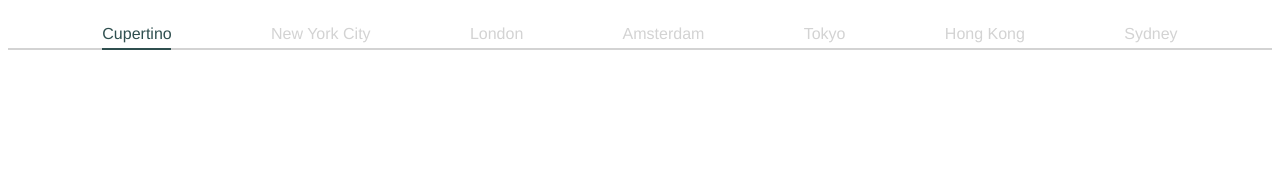
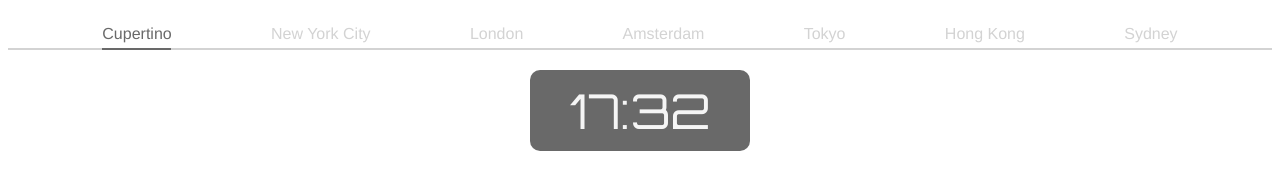
Before and after one commit to mgbauman/cities-navigation, a plain HTML site: page cityNav.html in a window 1280 px wide. Both pictures are taken after a click on the link "Cupertino". Drawn offline with Linux system fonts and the light colour scheme.

Commit message:
Added clock class to control the clock functionality. Did some basic styling and added a google font for it. Added IANA timezones to the navigation JSON file.

```diff
--- a/Files/navigation.json
+++ b/Files/navigation.json
@@ -2,31 +2,38 @@
   "cities": [
     {
       "section": "cupertino",
-      "label": "Cupertino"
+      "label": "Cupertino",
+      "timezone": "America/Los_Angeles"
     },
     {
       "section": "new-york-city",
-      "label": "New York City"
+      "label": "New York City",
+      "timezone": "America/New_York"
     },
     {
       "section": "london",
-      "label": "London"
+      "label": "London",
+      "timezone": "Europe/London"
     },
     {
       "section": "amsterdam",
-      "label": "Amsterdam"
+      "label": "Amsterdam",
+      "timezone": "Europe/Amsterdam"
     },
     {
       "section": "tokyo",
-      "label": "Tokyo"
+      "label": "Tokyo",
+      "timezone": "Asia/Tokyo"
     },
     {
       "section": "hong-kong",
-      "label": "Hong Kong"
+      "label": "Hong Kong",
+      "timezone": "Asia/Hong_Kong"
     },
     {
       "section": "sydney",
-      "label": "Sydney"
+      "label": "Sydney",
+      "timezone": "Australia/Sydney"
     }
   ]
 }
--- a/cityNav.css
+++ b/cityNav.css
@@ -19,7 +19,7 @@
 }
 
 .nav-item.active {
-  color: darkslategrey;
+  color: dimgrey;
 }
 
 .nav-item:not(.active):hover {
@@ -30,6 +30,24 @@
   position: absolute;
   height: 2px;
   bottom: -2px;
-  background: darkslategrey;
+  background: dimgrey;
   transition: 0.5s;
 }
+
+.clock {
+  background: dimgrey;
+  width: 200px;
+  padding: 10px;
+  text-align: center;
+  border-radius: 10px;
+}
+.clock-container {
+  display: flex;
+  justify-content: center;
+  margin-top: 20px;
+}
+.clock-time {
+  font-family: "Orbitron", "Courier New", sans-serif;
+  font-size: 48px;
+  color: whitesmoke;
+}
--- a/cityNav.html
+++ b/cityNav.html
@@ -4,14 +4,25 @@
     <meta charset="UTF-8">
     <title>Cities</title>
     <link rel="stylesheet" href="cityNav.css">
+    <link rel="preconnect" href="https://fonts.googleapis.com">
+    <link rel="preconnect" href="https://fonts.gstatic.com" crossorigin>
+    <link href="https://fonts.googleapis.com/css2?family=Orbitron&display=swap" rel="stylesheet">
   </head>
 
   <body>
     <nav class="main-navigation">
-      <div id="cities" class="cities-list">
+      <div id="cities">
         <div id="navigation-indicator"></div>
       </div>
     </nav>
-    <script src="cityNav.js"></script>
+
+    <div class="clock-container">
+      <div class="clock">
+        <span class="clock-time"></span>
+      </div>
+    </div>
+
+    <script type="module" src="cityNav.js"></script>
+    <script type="module" src="clock.js"></script>
   </body>
 </html>
--- a/cityNav.js
+++ b/cityNav.js
@@ -1,3 +1,5 @@
+import { Clock } from "./clock.js";
+
 /**
  * Retrieves JSON data and then adds it to the navigation.
  */
@@ -29,6 +31,7 @@ function populateNavigation(jsonResponse) {
       }
       this.className += " active";
       resizeNavigationIndicator(event.target);
+      clockObject.update(city.timezone);
     });
 
     unorderedListElement.appendChild(linkTag);
@@ -51,4 +54,7 @@ window.addEventListener("resize", function(event) {
   resizeNavigationIndicator(activeItem);
 });
 
+const clockElement = document.querySelector(".clock");
+const clockObject = new Clock(clockElement);
+clockObject.start();
 populate();
--- /dev/null
+++ b/clock.js
@@ -0,0 +1,51 @@
+/**
+ * A class to create a clock and update its time.
+ */
+export class Clock {
+  constructor(element, timeZone) {
+    this.element = element;
+    this.timeZone = timeZone;
+  }
+
+  /**
+   * Starts the clock and sets the update interval.
+   */
+  start() {
+    this.update();
+
+    setInterval(() => {
+      this.update();
+    }, 500);
+  }
+
+  /**
+   * Updates the time on the clock. Can optionally specify a new timezone.
+   *
+   * @param timeZone The time zone using the IANA timezone code.
+   */
+  update(timeZone = this.timeZone) {
+    this.timeZone = timeZone;
+    const parts = this.getTime(timeZone);
+    const minuteFormatted = parts.minute.toString().padStart(2, "0");
+
+    this.element.querySelector(".clock-time").textContent =`${parts.hour}:${minuteFormatted}`;
+  }
+
+  /**
+   * Helper function to get the hour and minutes of the time for a given timezone.
+   *
+   * @param timeZone The time zone using the IANA timezone code.
+   * @returns {{hour: number, minute: number}} An object containing the hour and minute.
+   */
+  getTime(timeZone) {
+    const now = new Date(
+        new Date().toLocaleString('en-US', {
+          timeZone,
+        })
+    );
+    return {
+      hour: now.getHours(),
+      minute: now.getMinutes(),
+    };
+  }
+}
```
